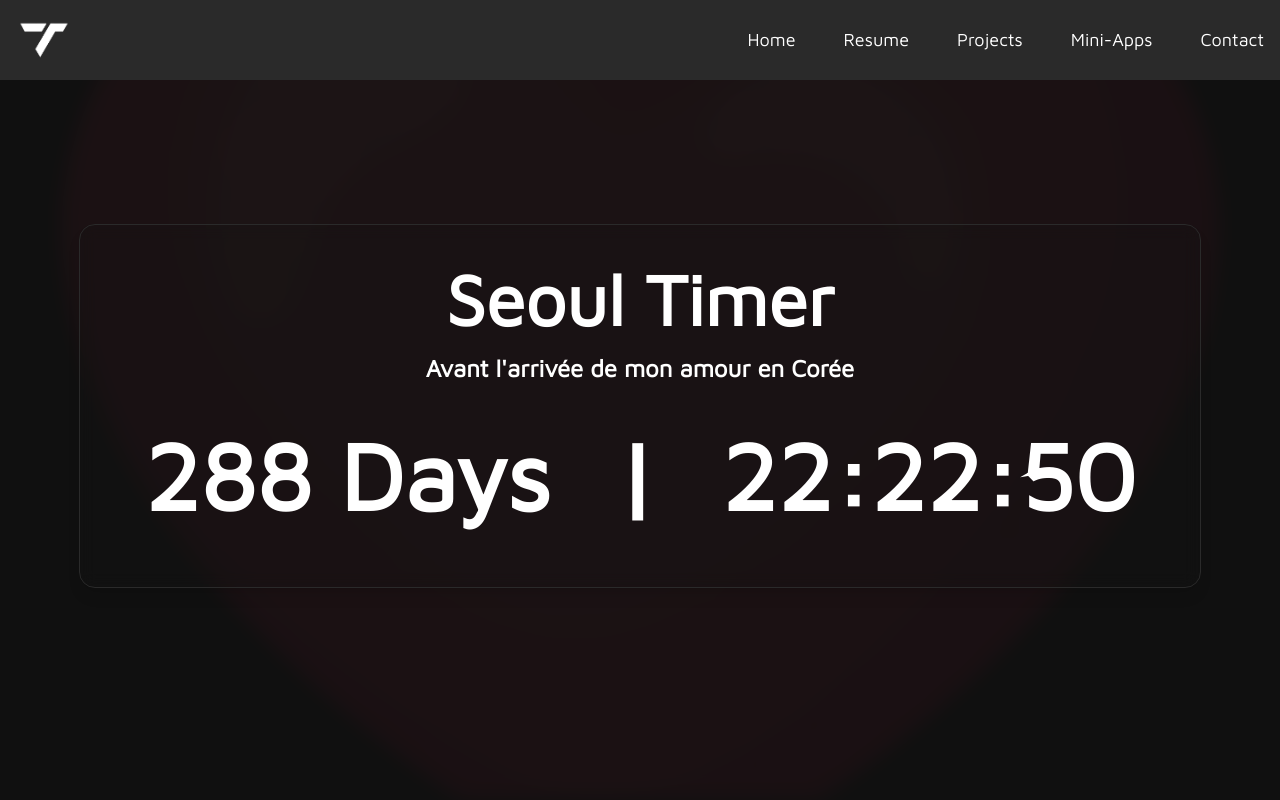
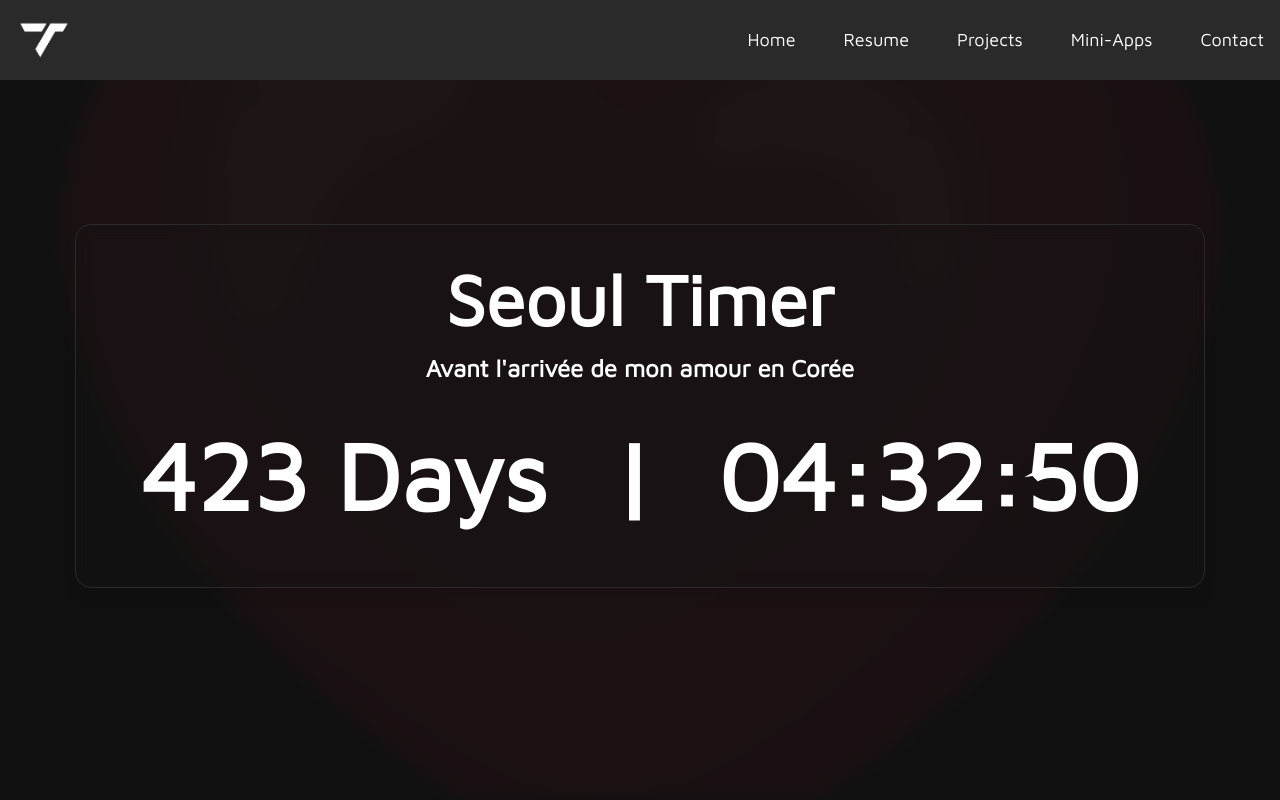
Before and after one commit to Tomi-Tom/Tomfolio, a React (Vite) app: page /love in a window 1280 px wide. Shown: the top 800 px of the page. Built offline with nearby package versions, Linux system fonts and the light colour scheme.

Commit message:
fix: update timer

```diff
--- a/src/pages/LoveTimer.tsx
+++ b/src/pages/LoveTimer.tsx
@@ -13,7 +13,7 @@ type particule = {
 }
 
 export default function LoveTimerPage(): ReactElement {
-  const departure = new Date('2025-02-20T12:00:00')
+  const departure = new Date('2025-07-04T18:10:00')
   const [timeLeft, setTimeLeft] = useState(
     departure.getTime() - new Date().getTime()
   )
```
